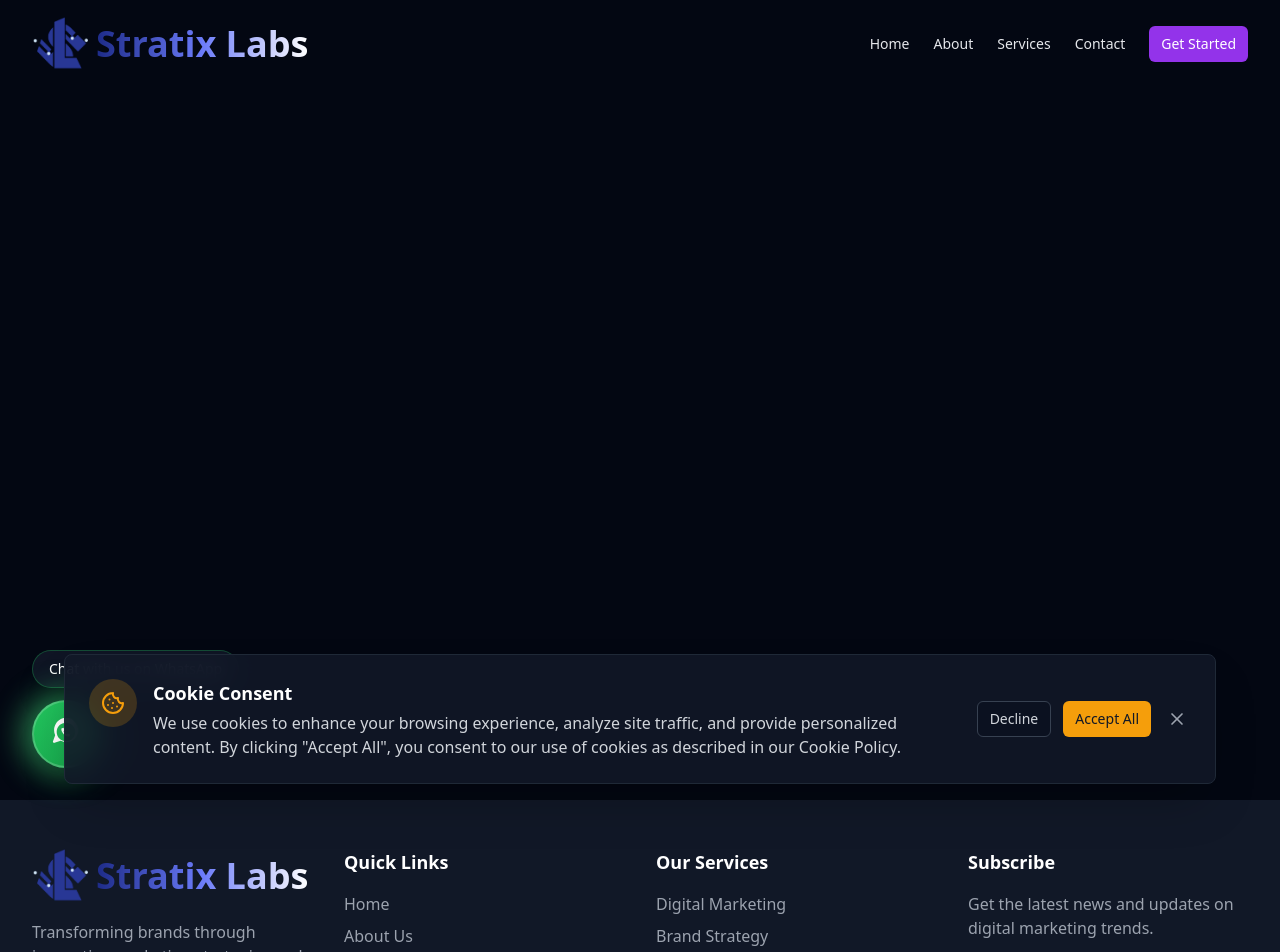
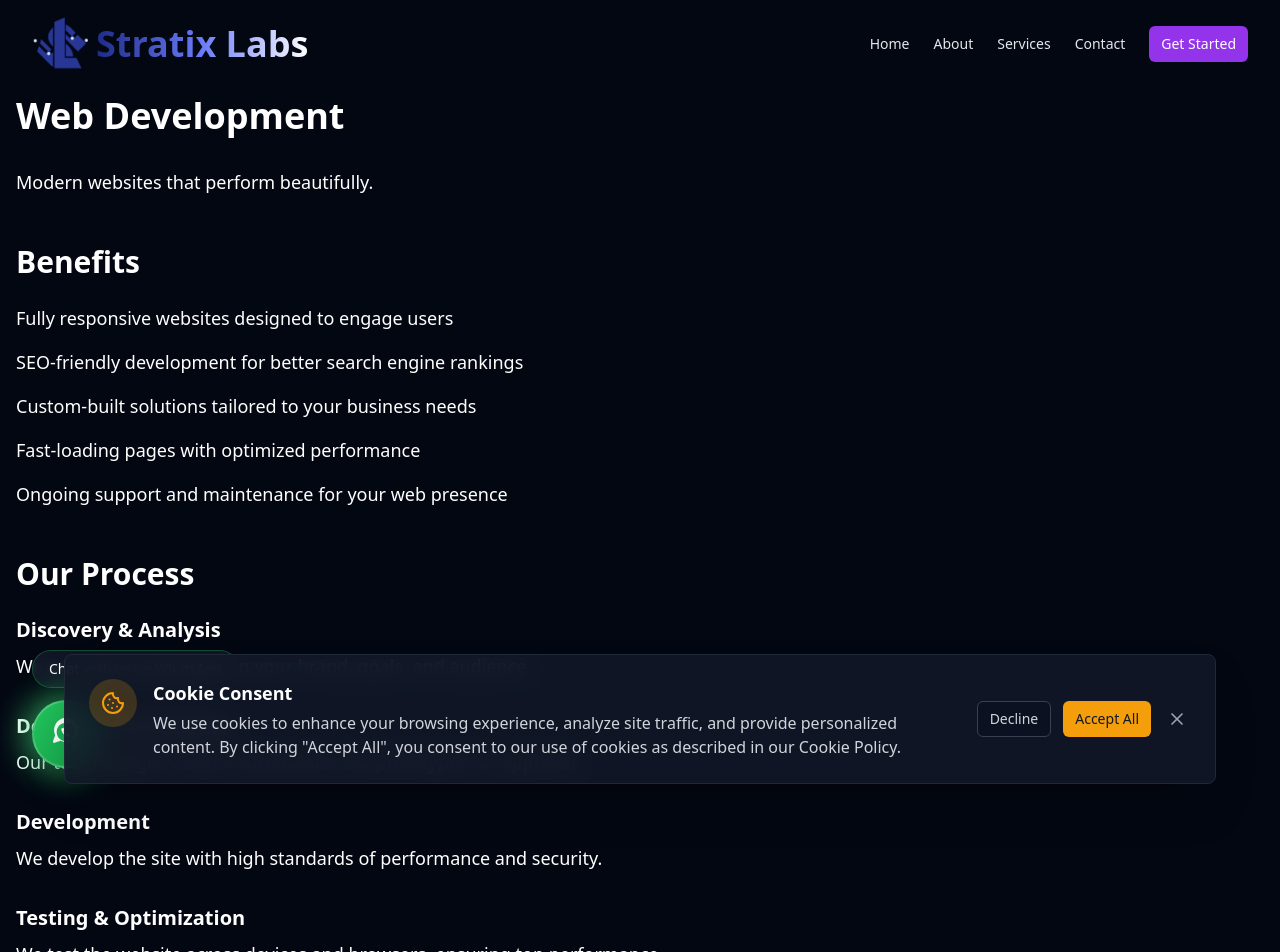
Before and after one commit to SyedAli-31/Stratix-Labs, a Next.js app: page /web-development in a window 1280 px wide. Shown: the top 952 px of the page. Built offline with nearby package versions, Linux system fonts and the light colour scheme.

Commit message:
Initial commit

```diff
--- a/src/app/web-development/page.tsx
+++ b/src/app/web-development/page.tsx
@@ -1,12 +1,9 @@
 'use client';
 
 import { useEffect, useState } from 'react';
-import { ArrowLeft, Check } from 'lucide-react';
-import { Button } from '@/components/ui/button';
+
 import { services } from '@/lib/data';
 import { useScrollAnimation } from '@/hooks/useScrollAnimation';
-import { motion } from 'framer-motion';
-import Link from 'next/link';
 
 type ServiceType = {
   id: string;
@@ -20,7 +17,7 @@ const WebDevelopment = () => {
   const [contentRef] = useScrollAnimation<HTMLDivElement>();
 
   useEffect(() => {
-    const found = services.find(s => s.title === 'Web Development');
+    const found = services.find((s) => s.title === 'Web Development');
     if (found) {
       const convertedService: ServiceType = {
         id: String(found.id), // Convert number to string safely
@@ -39,8 +36,6 @@ const WebDevelopment = () => {
       </div>
     );
   }
-
-  // --- Rest of your code remains the same (no errors, no 'any') ---
 
   const benefits = [
     "Fully responsive websites designed to engage users",
@@ -78,26 +73,38 @@ const WebDevelopment = () => {
     }
   ];
 
-  const containerVariants = {
-    hidden: { opacity: 0 },
-    visible: {
-      opacity: 1,
-      transition: { staggerChildren: 0.1 }
-    }
-  };
+  return (
+    <div
+      className="pt-24 pb-20 min-h-screen bg-gray-950"
+      ref={contentRef}
+    >
+      <div className="container mx-auto px-4">
+        <h1 className="text-4xl font-semibold text-white mb-8">{service.title}</h1>
+        <p className="text-lg text-white mb-12">{service.description}</p>
 
-  const itemVariants = {
-    hidden: { opacity: 0, y: 20 },
-    visible: {
-      opacity: 1,
-      y: 0,
-      transition: { duration: 0.5 }
-    }
-  };
+        <section className="mb-12">
+          <h2 className="text-3xl font-semibold text-white mb-6">Benefits</h2>
+          <ul className="space-y-4">
+            {benefits.map((benefit, index) => (
+              <li key={index} className="text-lg text-white">
+                {benefit}
+              </li>
+            ))}
+          </ul>
+        </section>
 
-  return (
-    <div className="pt-24 pb-20 min-h-screen bg-gray-950">
-      {/* rest of your JSX exactly as it was, no changes needed */}
+        <section>
+          <h2 className="text-3xl font-semibold text-white mb-6">Our Process</h2>
+          <div className="space-y-8">
+            {process.map((step) => (
+              <div key={step.step} className="space-y-2">
+                <h3 className="text-xl font-semibold text-white">{step.title}</h3>
+                <p className="text-lg text-white">{step.description}</p>
+              </div>
+            ))}
+          </div>
+        </section>
+      </div>
     </div>
   );
 };
--- a/src/components/ui/textarea.tsx
+++ b/src/components/ui/textarea.tsx
@@ -1,11 +1,8 @@
-import * as React from "react"
+import * as React from "react";
+import { cn } from "@/lib/utils";
 
-import { cn } from "@/lib/utils"
-
-export interface TextareaProps
-  extends React.TextareaHTMLAttributes<HTMLTextAreaElement> {}
-
-const Textarea = React.forwardRef<HTMLTextAreaElement, TextareaProps>(
+// Directly use React.TextareaHTMLAttributes for props
+const Textarea = React.forwardRef<HTMLTextAreaElement, React.TextareaHTMLAttributes<HTMLTextAreaElement>>(
   ({ className, ...props }, ref) => {
     return (
       <textarea
@@ -16,9 +13,10 @@ const Textarea = React.forwardRef<HTMLTextAreaElement, TextareaProps>(
         ref={ref}
         {...props}
       />
-    )
+    );
   }
-)
-Textarea.displayName = "Textarea"
+);
 
-export { Textarea }
+Textarea.displayName = "Textarea";
+
+export { Textarea };
```
